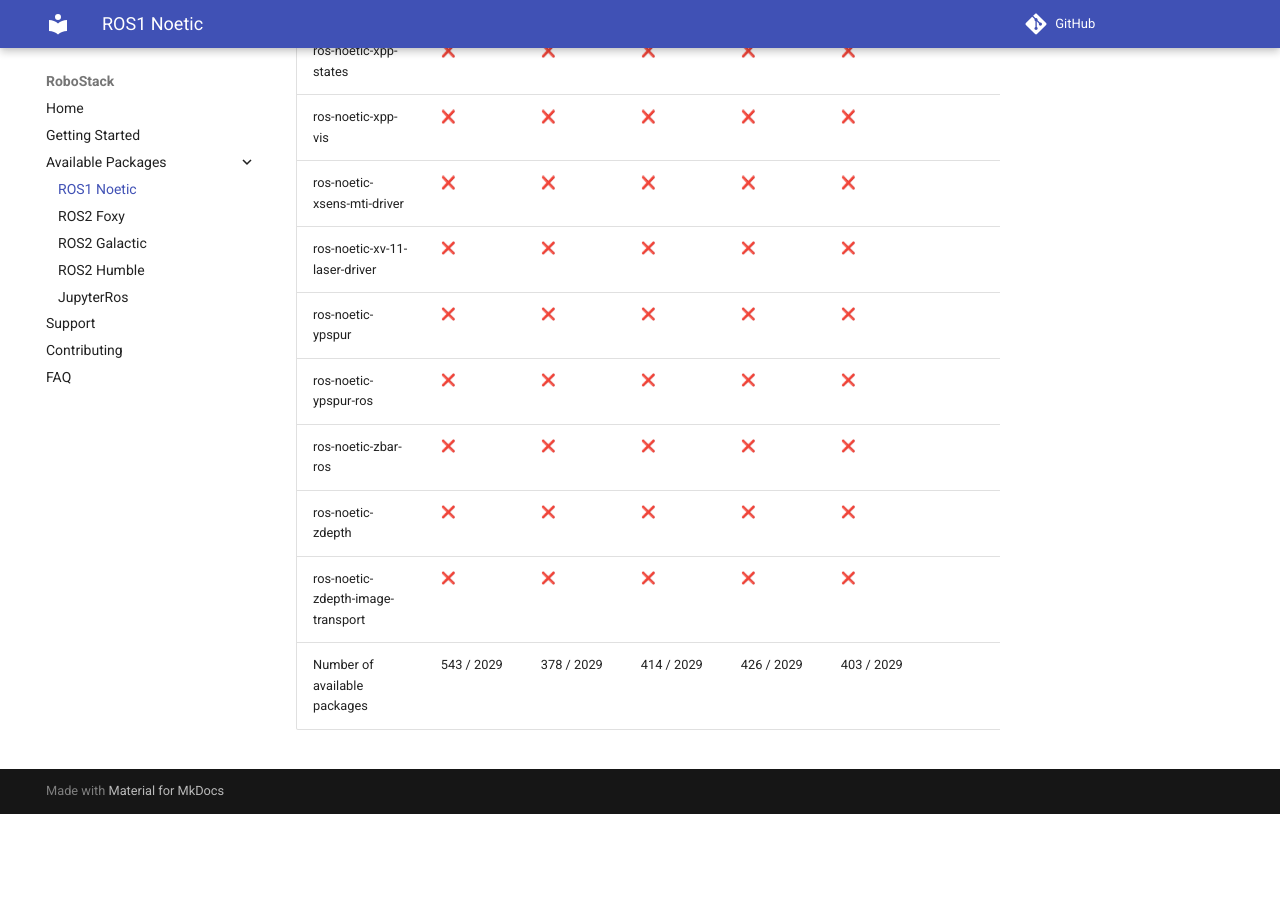
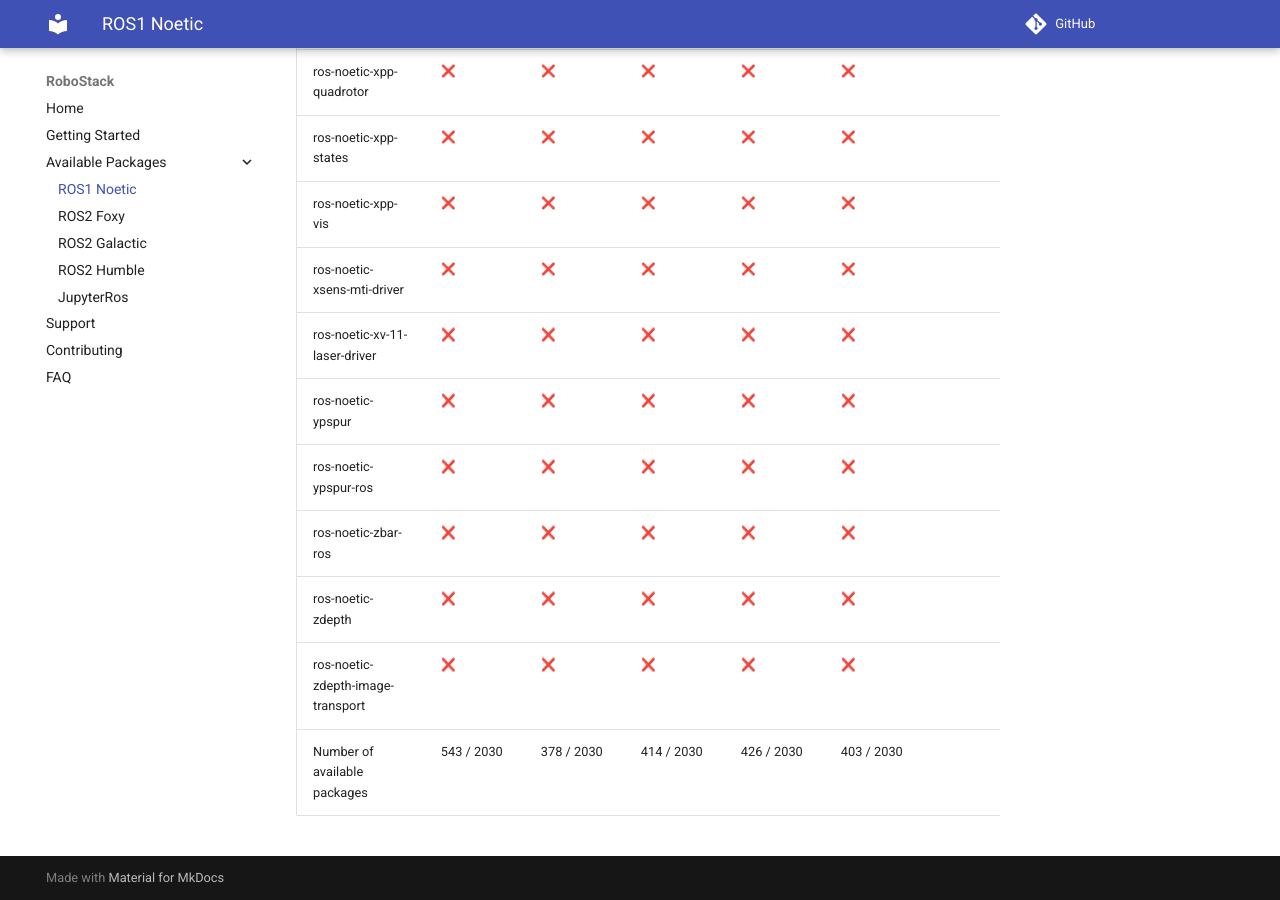
Before and after one commit to RoboStack/robostack.github.io, an MkDocs documentation site: the page built from docs/noetic.md, in a window 1280 px wide and 900 px high, scrolled down 146244 px. Built offline with MkDocs 1.6.1 and Material for MkDocs 9.7.7, drawn with Linux system fonts in a browser that asks for light colours; emoji names are drawn with the system emoji font; comment, search, counter and statistics services are not loaded; before the commit the page ends 147058 px from its top, so only the background shows below that; some of the changed text lies outside the part shown.

Commit message:
Update tables

```diff
--- a/docs/noetic.md
+++ b/docs/noetic.md
@@ -2029,4 +2030,4 @@
 | ros-noetic-zbar-ros | :x: { data-sort='0' } | :x: { data-sort='0' } | :x: { data-sort='0' } | :x: { data-sort='0' } | :x: { data-sort='0' } |   |
 | ros-noetic-zdepth | :x: { data-sort='0' } | :x: { data-sort='0' } | :x: { data-sort='0' } | :x: { data-sort='0' } | :x: { data-sort='0' } |   |
 | ros-noetic-zdepth-image-transport | :x: { data-sort='0' } | :x: { data-sort='0' } | :x: { data-sort='0' } | :x: { data-sort='0' } | :x: { data-sort='0' } |   |
-| Number of available packages |  543 / 2029 | 378 / 2029 | 414 / 2029 | 426 / 2029 | 403 / 2029 |
+| Number of available packages |  543 / 2030 | 378 / 2030 | 414 / 2030 | 426 / 2030 | 403 / 2030 |
```
Also changed, not shown: other parts of docs/noetic.md (+1 -0 lines).
